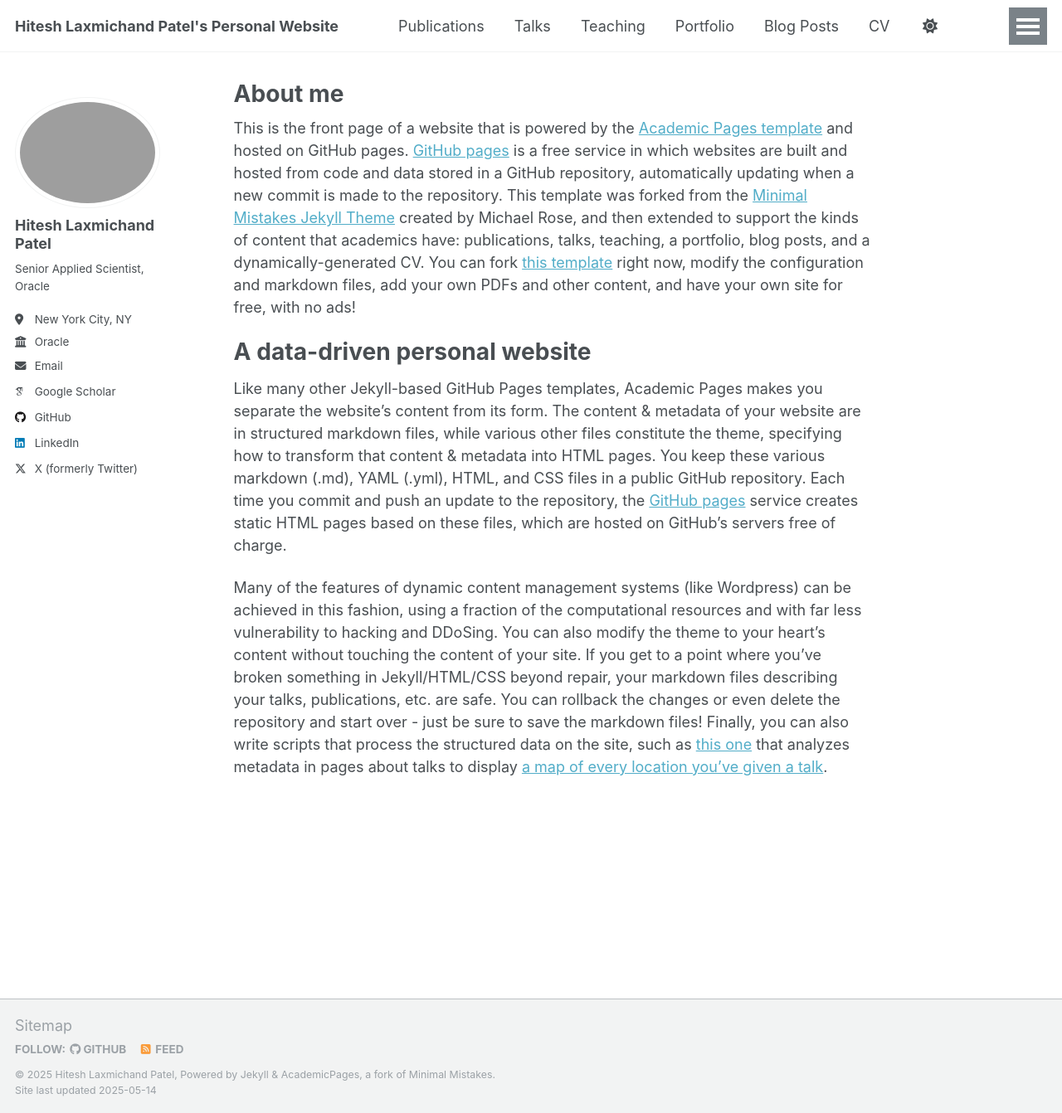
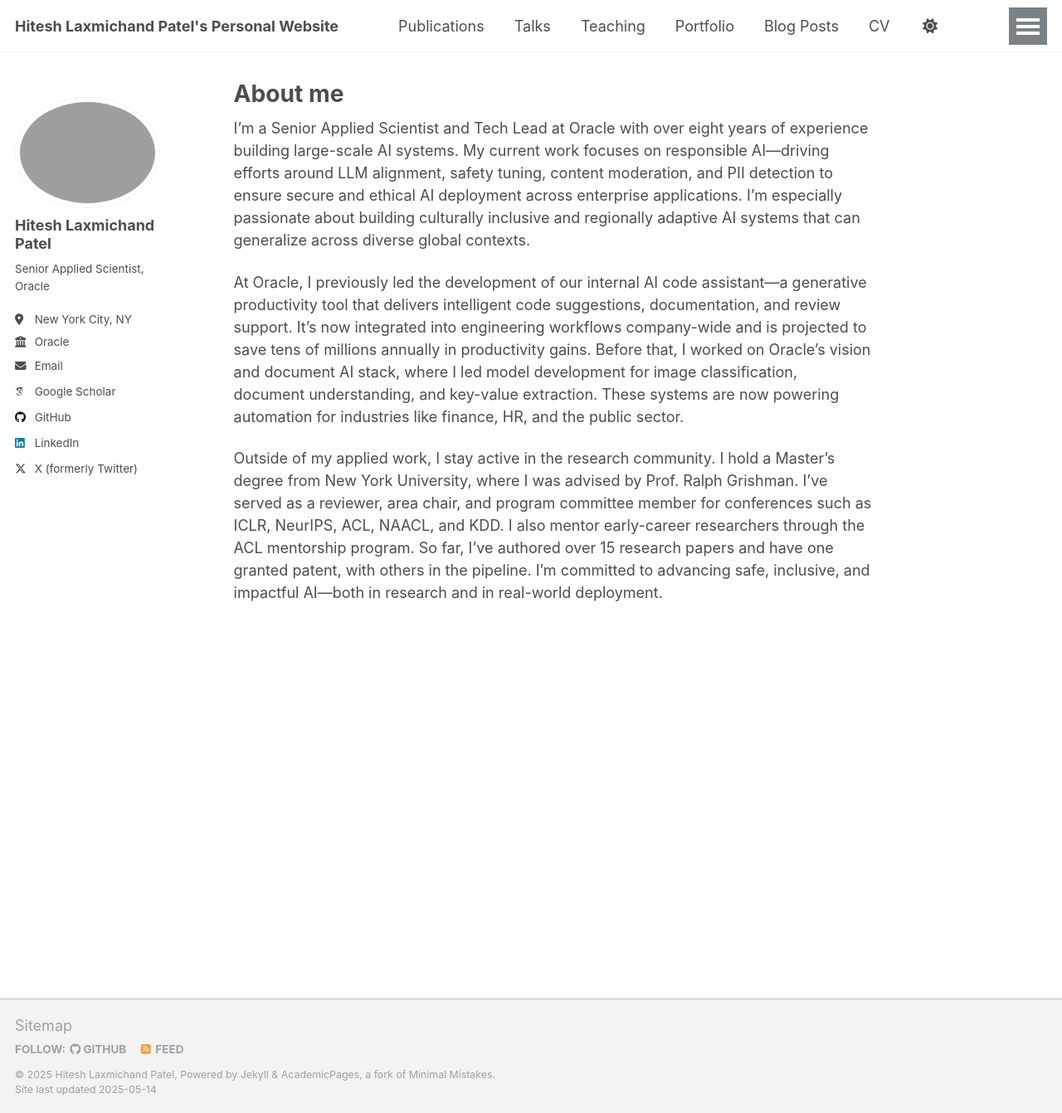
Before and after one commit to HITESHLPATEL/hiteshlpatel.github.io, a Jekyll site: the page built from _pages/about.md, in a window 1280 px wide and 1342 px high. Shown: the whole window at 83% size. Built offline with Jekyll 4.4.1, drawn with Linux system fonts in a browser that asks for light colours; some web fonts are replaced.

Commit message:
Update about.md

```diff
--- a/_pages/about.md
+++ b/_pages/about.md
@@ -8,10 +8,8 @@ redirect_from:
   - /about.html
 ---
 
-This is the front page of a website that is powered by the [Academic Pages template](https://github.com/academicpages/academicpages.github.io) and hosted on GitHub pages. [GitHub pages](https://pages.github.com) is a free service in which websites are built and hosted from code and data stored in a GitHub repository, automatically updating when a new commit is made to the repository. This template was forked from the [Minimal Mistakes Jekyll Theme](https://mmistakes.github.io/minimal-mistakes/) created by Michael Rose, and then extended to support the kinds of content that academics have: publications, talks, teaching, a portfolio, blog posts, and a dynamically-generated CV. You can fork [this template](https://github.com/academicpages/academicpages.github.io) right now, modify the configuration and markdown files, add your own PDFs and other content, and have your own site for free, with no ads!
+I’m a Senior Applied Scientist and Tech Lead at Oracle with over eight years of experience building large-scale AI systems. My current work focuses on responsible AI—driving efforts around LLM alignment, safety tuning, content moderation, and PII detection to ensure secure and ethical AI deployment across enterprise applications. I'm especially passionate about building culturally inclusive and regionally adaptive AI systems that can generalize across diverse global contexts.
 
-A data-driven personal website
-======
-Like many other Jekyll-based GitHub Pages templates, Academic Pages makes you separate the website's content from its form. The content & metadata of your website are in structured markdown files, while various other files constitute the theme, specifying how to transform that content & metadata into HTML pages. You keep these various markdown (.md), YAML (.yml), HTML, and CSS files in a public GitHub repository. Each time you commit and push an update to the repository, the [GitHub pages](https://pages.github.com/) service creates static HTML pages based on these files, which are hosted on GitHub's servers free of charge.
+At Oracle, I previously led the development of our internal AI code assistant—a generative productivity tool that delivers intelligent code suggestions, documentation, and review support. It's now integrated into engineering workflows company-wide and is projected to save tens of millions annually in productivity gains. Before that, I worked on Oracle’s vision and document AI stack, where I led model development for image classification, document understanding, and key-value extraction. These systems are now powering automation for industries like finance, HR, and the public sector.
 
-Many of the features of dynamic content management systems (like Wordpress) can be achieved in this fashion, using a fraction of the computational resources and with far less vulnerability to hacking and DDoSing. You can also modify the theme to your heart's content without touching the content of your site. If you get to a point where you've broken something in Jekyll/HTML/CSS beyond repair, your markdown files describing your talks, publications, etc. are safe. You can rollback the changes or even delete the repository and start over - just be sure to save the markdown files! Finally, you can also write scripts that process the structured data on the site, such as [this one](https://github.com/academicpages/academicpages.github.io/blob/master/talkmap.ipynb) that analyzes metadata in pages about talks to display [a map of every location you've given a talk](https://academicpages.github.io/talkmap.html).
+Outside of my applied work, I stay active in the research community. I hold a Master’s degree from New York University, where I was advised by Prof. Ralph Grishman. I’ve served as a reviewer, area chair, and program committee member for conferences such as ICLR, NeurIPS, ACL, NAACL, and KDD. I also mentor early-career researchers through the ACL mentorship program. So far, I’ve authored over 15 research papers and have one granted patent, with others in the pipeline. I’m committed to advancing safe, inclusive, and impactful AI—both in research and in real-world deployment.
```
